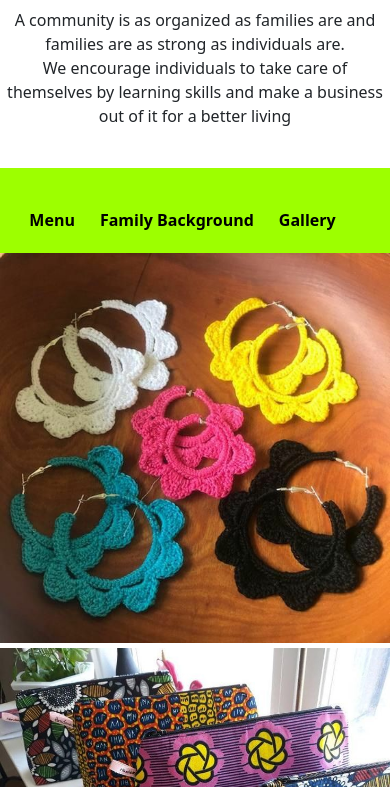
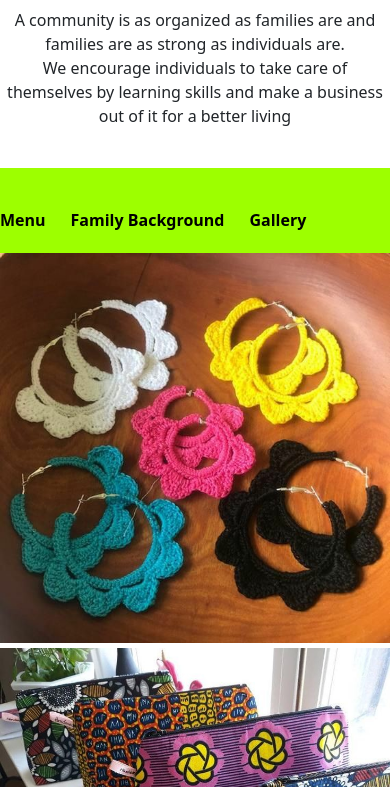
Before and after one commit to ParfaitNduwayo/Task2, a plain HTML site: page index.html in a window 390 px wide. Shown: the part 57-844 px from the top of the page. Drawn offline with nearby package versions, Linux system fonts and the light colour scheme.

Commit message:
Update styles.css

```diff
--- a/styles.css
+++ b/styles.css
@@ -29,7 +29,7 @@
   .navigation_links {
     display: flex;
     flex-wrap: wrap;
-    justify-content: center;
+    //justify-content: center;
     align-items: center;
 
   }
```
